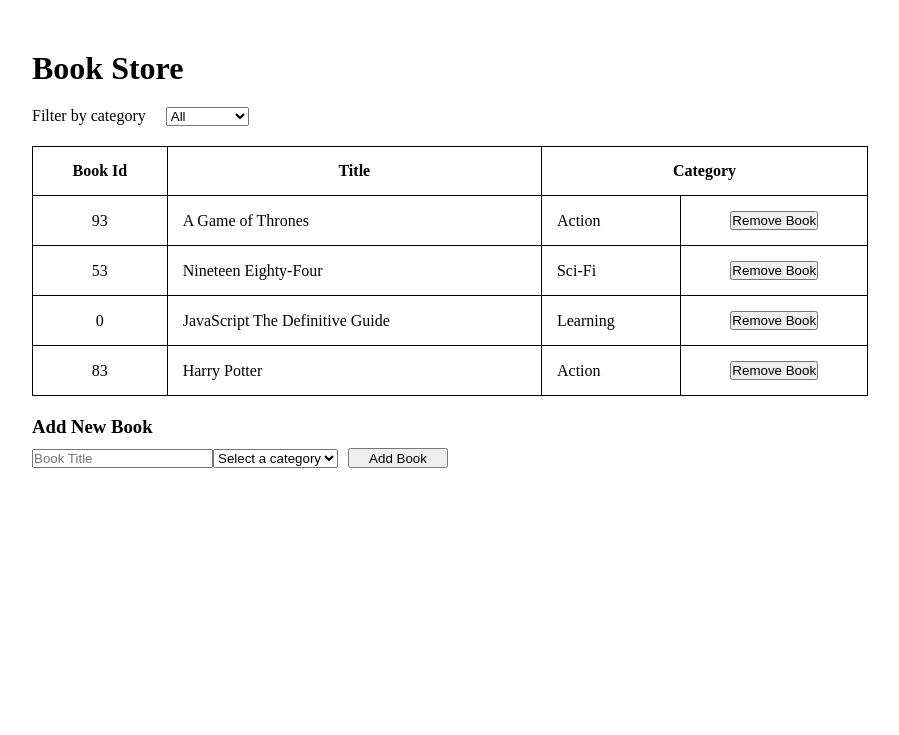
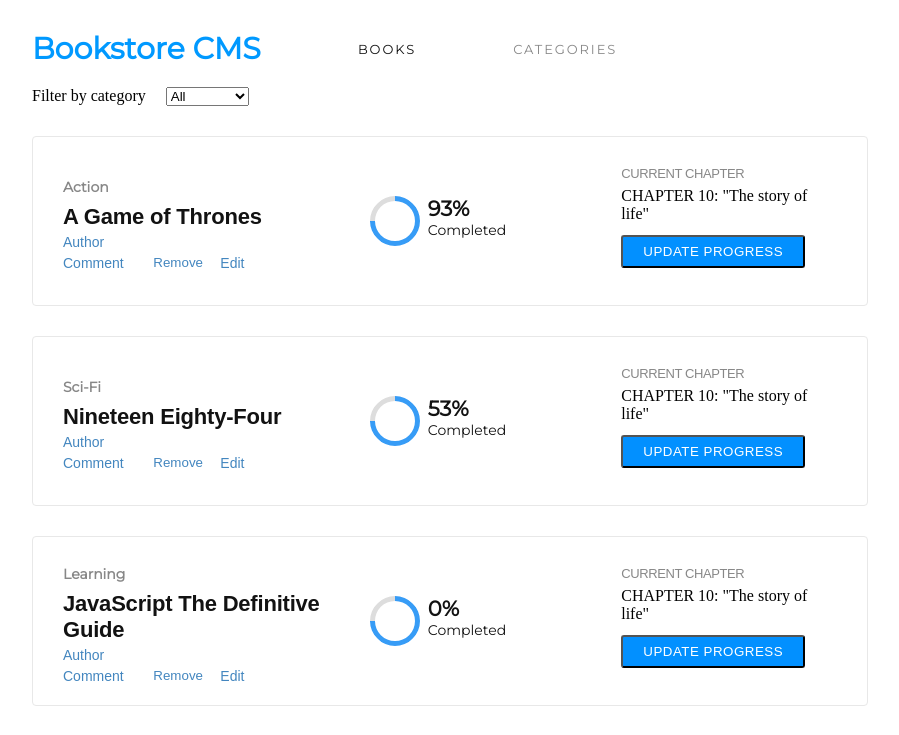
Before and after one commit to ezeilo-su/bookstore, a React (Create React App) app: page / in a window 1280 px wide. Shown: the top 735 px of the page, without its empty margins (190-1089 px from the left). Built offline with nearby package versions, Linux system fonts and the light colour scheme.

Commit message:
Implement the  Zeplin project design UI

```diff
--- a/public/index.html
+++ b/public/index.html
@@ -9,6 +9,8 @@
       name="description"
       content="Web site created using create-react-app"
     />
+    <link href='https://fonts.googleapis.com/css?family=Montserrat' rel='stylesheet'>
+    <link href='http://fonts.googleapis.com/css?family=Roboto+Slab:400,100,300,700&subset=latin,latin-ext' rel='stylesheet' type='text/css'>
     <link rel="apple-touch-icon" href="%PUBLIC_URL%/logo192.png" />
     <!--
       manifest.json provides metadata used when your web app is installed on a
--- a/src/components/App.js
+++ b/src/components/App.js
@@ -1,9 +1,11 @@
 import React from 'react';
 import BookForm from '../containers/BooksForm';
 import BooksList from '../containers/BooksList';
+import Header from './Header';
 
 const App = () => (
   <div className="App">
+    <Header />
     <BooksList />
     <BookForm />
   </div>
--- a/src/components/Book.js
+++ b/src/components/Book.js
@@ -4,14 +4,32 @@ import '../styles/Book.css';
 
 export default function Book({ book, onRemoveBook }) {
   return (
-    <tr>
-      <td className="book-id">{book.id}</td>
-      <td>{book.title}</td>
-      <td>{book.category}</td>
-      <td className="remove-book">
-        <button type="button" onClick={() => onRemoveBook(book)}>Remove Book</button>
-      </td>
-    </tr>
+    <div className="book-card">
+      <div className="book-details">
+        <h4 className="category-heading">{book.category}</h4>
+        <h2 className="book-title">{book.title}</h2>
+        <p className="book-author">Author</p>
+        <div className="comment-remove-edit">
+          <p className="comments">Comment</p>
+          <button className="remove-btn" type="button" onClick={() => onRemoveBook(book)}>Remove</button>
+          <p className="edit">Edit</p>
+        </div>
+      </div>
+      <div className="progress-stat">
+        <div className="progress" />
+        <div className="completed">
+          <h2>
+            {`${book.id}%`}
+          </h2>
+          <p>Completed</p>
+        </div>
+      </div>
+      <div className="chapter-container ">
+        <h4 className="chapter">CURRENT CHAPTER</h4>
+        <p className="chapter-title">CHAPTER 10: &quot;The story of life&quot;</p>
+        <button type="submit" className="update-progress">UPDATE PROGRESS</button>
+      </div>
+    </div>
   );
 }
 
--- /dev/null
+++ b/src/components/Header.js
@@ -0,0 +1,12 @@
+import React from 'react';
+import '../styles/Header.css';
+
+export default function Header() {
+  return (
+    <header className="header">
+      <p className="Bookstore-CMS">Bookstore CMS</p>
+      <p className="BOOKS">BOOKS</p>
+      <p className="CATEGORIES">CATEGORIES</p>
+    </header>
+  );
+}
--- a/src/containers/BooksForm.js
+++ b/src/containers/BooksForm.js
@@ -38,7 +38,7 @@ export default function BooksForm() {
 
   return (
     <div className="book-form">
-      <h3>Add New Book</h3>
+      <h3>ADD NEW BOOK</h3>
       <form onSubmit={handleOnSubmit} id="new-book-form">
         <input value={state.title} type="text" name="title" onChange={handleOnChange} placeholder="Book Title" />
         <select name="categories" onChange={handleOnChange}>
--- a/src/containers/BooksList.js
+++ b/src/containers/BooksList.js
@@ -22,22 +22,10 @@ export default function BooksList() {
 
   return (
     <div className="book-list">
-      <h1>Book Store</h1>
       <CategoryFilter changeFilter={handleFilterChange} />
-      <table>
-        <thead>
-          <tr>
-            <th>Book Id</th>
-            <th>Title</th>
-            <th colSpan="2">Category</th>
-          </tr>
-        </thead>
-        <tbody>
-          {fetchBook().map((book, idx) => (
-            <Book book={book} onRemoveBook={handleOnRemove} key={`item${idx + 1}`} />
-          ))}
-        </tbody>
-      </table>
+      {fetchBook().map((book, idx) => (
+        <Book book={book} onRemoveBook={handleOnRemove} key={`item${idx + 1}`} />
+      ))}
     </div>
   );
 }
--- a/src/styles/Book.css
+++ b/src/styles/Book.css
@@ -3,3 +3,137 @@ td.book-id,
 td.remove-book {
   text-align: center;
 }
+
+.book-card {
+  width: 100%;
+  height: 170px;
+  margin-top: 30px;
+  display: flex;
+  align-items: center;
+  padding: 30px;
+  border-radius: 4px;
+  border: solid 1px #e8e8e8;
+  justify-content: space-between;
+  background-color: #fff;
+}
+
+.book-details {
+  width: 40%;
+}
+
+.book-details p {
+  cursor: pointer;
+}
+
+.category-heading {
+  margin: 8px 0;
+  opacity: 0.5;
+  font-size: 14px;
+  font-weight: bold;
+  color: #121212;
+  font-family: Montserrat, sans-serif;
+}
+
+.book-title {
+  width: 100%;
+  font-size: 22px;
+  font-weight: bold;
+  letter-spacing: -0.2px;
+  color: #121212;
+  font-family: RobotoSlab, sans-serif;
+}
+
+.book-author {
+  width: 107px;
+  height: 19px;
+  margin: 4px 0 0;
+  font-size: 14px;
+  font-weight: 300;
+  color: #4386bf;
+  font-family: RobotoSlab, sans-serif;
+}
+
+.comment-remove-edit {
+  width: 60%;
+  height: 19px;
+  font-size: 14px;
+  font-weight: 300;
+  font-stretch: normal;
+  font-style: normal;
+  line-height: normal;
+  letter-spacing: normal;
+  color: #4386bf;
+  display: flex;
+  align-items: center;
+  justify-content: space-between;
+  font-family: RobotoSlab, sans-serif;
+}
+
+.comments {
+  width: 73px;
+}
+
+.remove-btn {
+  width: 54px;
+  background: none;
+  border: none;
+  outline: none;
+  cursor: pointer;
+  color: #4386bf;
+  display: inline-block;
+}
+
+.edit {
+  width: 27px;
+}
+
+.progress-stat {
+  width: 25%;
+  display: flex;
+  justify-content: space-between;
+}
+
+.progress {
+  width: 50px;
+  height: 50px;
+  border-radius: 50%;
+  transform: rotate(45deg);
+  border: 5px solid #379cf6;
+  border-color: #379cf6 #379cf6 #379cf6  #ddd;
+}
+
+.completed {
+  width: 70%;
+  font-size: 14px;
+  color: #121212;
+  font-family: Montserrat, sans-serif;
+}
+
+.chapter {
+  height: 21px;
+  margin-left: 59px;
+  font-family: RobotoSlab, sans-serif;
+  font-size: 13px;
+  opacity: 0.5;
+  font-weight: 300;
+  letter-spacing: -0.4px;
+  color: #121212;
+}
+
+.chapter-title {
+  font-weight: 300;
+  margin-left: 59px;
+  border-radius: 4px;
+  box-shadow: 0 0 60px 0 var(--black-5);
+  background-color: var(--white);
+}
+
+.update-progress {
+  width: 184px;
+  height: 33px;
+  color: #fff;
+  margin: 12px 28px 9px 59px;
+  border-radius: 3px;
+  letter-spacing: 0.5px;
+  background-color: #0290ff;
+}
--- a/src/styles/BookForm.css
+++ b/src/styles/BookForm.css
@@ -2,12 +2,48 @@
   margin-top: 20px;
 }
 
-#new-book-form {
-  margin-top: 10px;
+.book-form h3 {
+  margin-top: 29px;
+  font-size: 20px;
+  font-weight: bold;
+  letter-spacing: -0.18px;
+  color: #888;
+  font-family: Montserrat, sans-serif;
 }
 
-.btn {
-  width: 100px;
-  height: 20px;
-  margin-left: 10px;
+#new-book-form {
+  width: 100%;
 }
+
+#new-book-form input {
+  width: 40%;
+  height: 45px;
+  margin: 19px 34px 0 0;
+  padding: 4px 10px;
+  border-radius: 4px;
+  border: solid 1px #e8e8e8;
+  background-color: var(--white);
+}
+
+#new-book-form select {
+  width: 25%;
+  height: 45px;
+  margin: 19px 34px 0 0;
+  padding: 6px 15px 9px 16px;
+  border-radius: 4px;
+  border: solid 1px #e8e8e8;
+  background-color: var(--white);
+}
+
+#new-book-form button {
+  width: 20%;
+  height: 45px;
+  border-radius: 3px;
+  font-size: 13px;
+  font-weight: bold;
+  letter-spacing: 0.5px;
+  text-align: center;
+  color: #fff;
+  background-color: #0290ff;
+  font-family: RobotoSlab, sans-serif;
+}
--- a/src/styles/BooksList.css
+++ b/src/styles/BooksList.css
@@ -1,21 +1,3 @@
 .book-list {
   margin-top: 20px;
 }
-
-table,
-th,
-td {
-  border: 1px solid black;
-  border-collapse: collapse;
-}
-
-th,
-td {
-  padding: 15px;
-}
-
-table {
-  width: 100%;
-  margin-top: 20px;
-  border-spacing: 5px;
-}
--- /dev/null
+++ b/src/styles/Header.css
@@ -0,0 +1,30 @@
+.header {
+  width: 70%;
+  display: flex;
+  align-items: center;
+  justify-content: space-between;
+}
+
+.header p {
+  cursor: pointer;
+  font-family: Montserrat, sans-serif;
+}
+
+.Bookstore-CMS {
+  font-size: 30px;
+  color: #09f;
+  font-weight: bold;
+}
+
+.BOOKS {
+  font-size: 13px;
+  letter-spacing: 1.9px;
+  color: #121212;
+}
+
+.CATEGORIES {
+  opacity: 0.5;
+  font-size: 13px;
+  letter-spacing: 1.9px;
+  color: #121212;
+}
```
Also changed, not shown: src/screenshot.png, 1 other file (tests, documents, lock files or other folders).
